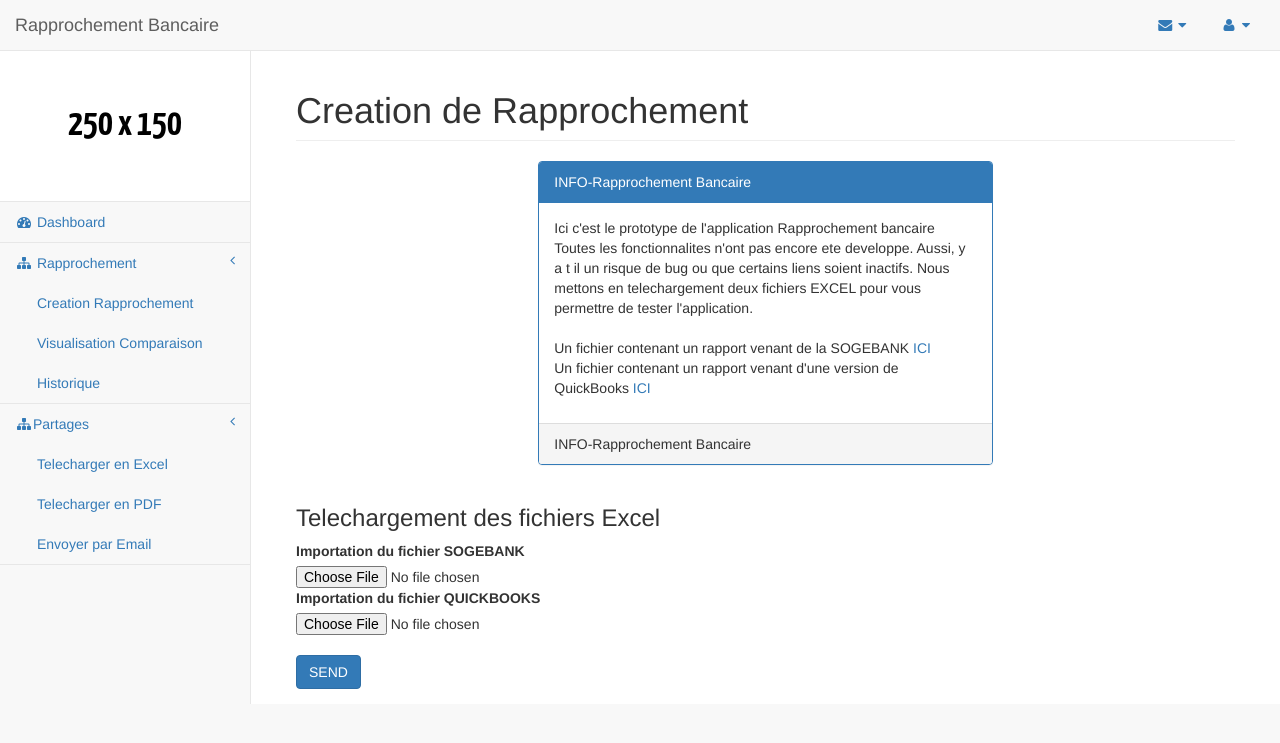
After one commit to ESIH-RB/rapprochement_bancaire, a Django app: page /excel/createrapp/ in a window 1280 px wide. The commit adds this page. Shown: the top 743 px of the page. Run offline with Django 3.2, Linux system fonts and the light colour scheme; style sheets or scripts are compiled from the project's sources; some libraries are stand-ins or nearby versions.

Commit message:
Ending with templating for prototype RB_V1

```diff
--- a/rapp/templates/app/base.html
+++ b/rapp/templates/app/base.html
@@ -139,16 +139,19 @@
                             <img style="margin-right: 30px" src="{% static 'app/images/logo.png' %}">
                         </li>
                         <li>
-                            <a href="index.html"><i class="fa fa-dashboard fa-fw"></i> Dashboard</a>
+                            <a href="/excel/dashboard/"><i class="fa fa-dashboard fa-fw"></i> Dashboard</a>
                         </li>
                         <li>
                             <a href="#"><i class="fa fa-sitemap fa-fw"></i> Rapprochement<span class="fa arrow"></span></a>
                             <ul class="nav nav-second-level">
                                 <li>
-                                    <a href="#">Creation Rapprochement</a>
+                                    <a href="/excel/createrapp/">Creation Rapprochement</a>
                                 </li>
                                 <li>
-                                    <a href="#">Visualisation Comparaison</a>
+                                    <a href="/excel/showrapp/">Visualisation Comparaison</a>
+                                </li>
+                                <li>
+                                    <a href="#" class="paBon">Historique</a>
                                 </li>
                             </ul>
                             <!-- /.nav-second-level -->
@@ -157,13 +160,13 @@
                             <a href="#"><i class="fa fa-sitemap fa-fw"></i>Partages<span class="fa arrow"></span></a>
                             <ul class="nav nav-second-level">
                                 <li>
-                                    <a href="#">Telecharger en Excel</a>
+                                    <a href="#" class="paBon">Telecharger en Excel</a>
                                 </li>
                                 <li>
-                                    <a href="#">Telecharger en PDF</a>
+                                    <a href="#" class="paBon">Telecharger en PDF</a>
                                 </li>
                                 <li>
-                                    <a href="#">Envoyer par Email</a>
+                                    <a href="#" class="paBon">Envoyer par Email</a>
                                 </li>
                             </ul>
                             <!-- /.nav-second-level -->
--- /dev/null
+++ b/rapp/templates/app/crapp.html
@@ -0,0 +1,50 @@
+{% extends 'app/base.html' %}
+
+{% block contenu%}
+	<div id="page-wrapper">
+	    <div class="container-fluid">
+	        <div class="row">
+	            <div class="col-lg-12">
+	                <h1 class="page-header">Creation de Rapprochement</h1>
+	            </div>
+	            <!-- /.col-lg-12 -->
+	        </div>
+	        <!-- /.row -->
+	        <div class="row">
+	        	<div class="col-lg-6 col-lg-offset-3">
+                    <div class="panel panel-primary">
+                        <div class="panel-heading">
+                            INFO-Rapprochement Bancaire
+                        </div>
+                        <div class="panel-body">
+                            <p>
+                            	Ici c'est le prototype de l'application Rapprochement bancaire
+                            	Toutes les fonctionnalites n'ont pas encore ete developpe.
+                            	Aussi, y a t il un risque de bug ou que certains liens soient inactifs.
+                            	Nous mettons en telechargement deux fichiers EXCEL pour vous permettre de tester l'application.<br /><br />
+                            	Un fichier contenant un rapport venant de la SOGEBANK <a>ICI</a><br />
+                            	Un fichier contenant un rapport venant d'une version de QuickBooks <a>ICI</a>
+                            </p>
+                        </div>
+                        <div class="panel-footer">
+                            INFO-Rapprochement Bancaire
+                        </div>
+                    </div>
+                </div>
+            </div>
+            <div>
+            	<h3>Telechargement des fichiers Excel</h3>
+		        <form method="POST" action="" enctype="multipart/form-data">
+		        	<div class="form-group">
+		        		{% csrf_token %}
+	                    <label for="sog">Importation du fichier SOGEBANK</label>
+	                    <input type="file" id="sog" name="soge">
+	                    <label for="sog">Importation du fichier QUICKBOOKS</label>
+	                    <input type="file" id="quick" name="quick"><br />
+	                    <button type="submit" class="btn btn-default btn-primary">SEND</button>
+	                </div>
+		        </form>
+	    	</div>
+	    <!-- /.container-fluid -->
+	</div>
+{% endblock %}
--- a/rapp/urls.py
+++ b/rapp/urls.py
@@ -4,5 +4,8 @@ from rapp import views
 
 urlpatterns = patterns('',
 	url(r'^comp/', views.excel_handle),
-	url(r'^dash/', views.main)
+	url(r'^dash/', views.main),
+	url(r'^createrapp/', views.createRapp),
+	url(r'^dashboard/', views.dashboard),
+	url(r'^showrapp/', views.showTables),
 )
--- a/rapp/views.py
+++ b/rapp/views.py
@@ -137,3 +137,12 @@ def excel_handle(request):
 
 def main(request):
     return render(request,'app/test.html')
+
+def createRapp(request):
+    return render(request,'app/crapp.html',{})
+
+def dashboard(request):
+    return render(request,'app/dashboard.html',{})
+
+def showTables(request):
+    return render(request,'app/show.html',{})
```
Also changed, not shown: rapp/templates/app/dashboard.html (added, +38 -0 lines), rapp/templates/app/show.html (added, +69 -0 lines).
